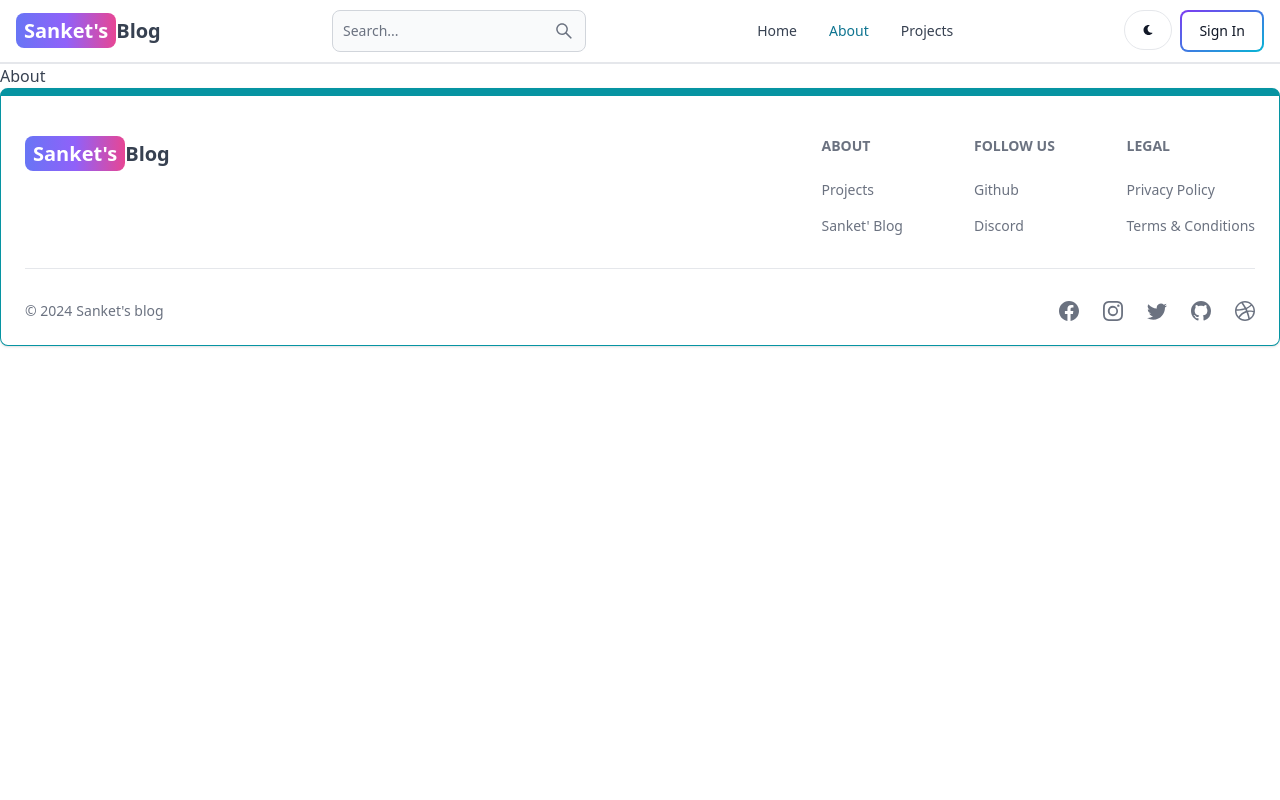
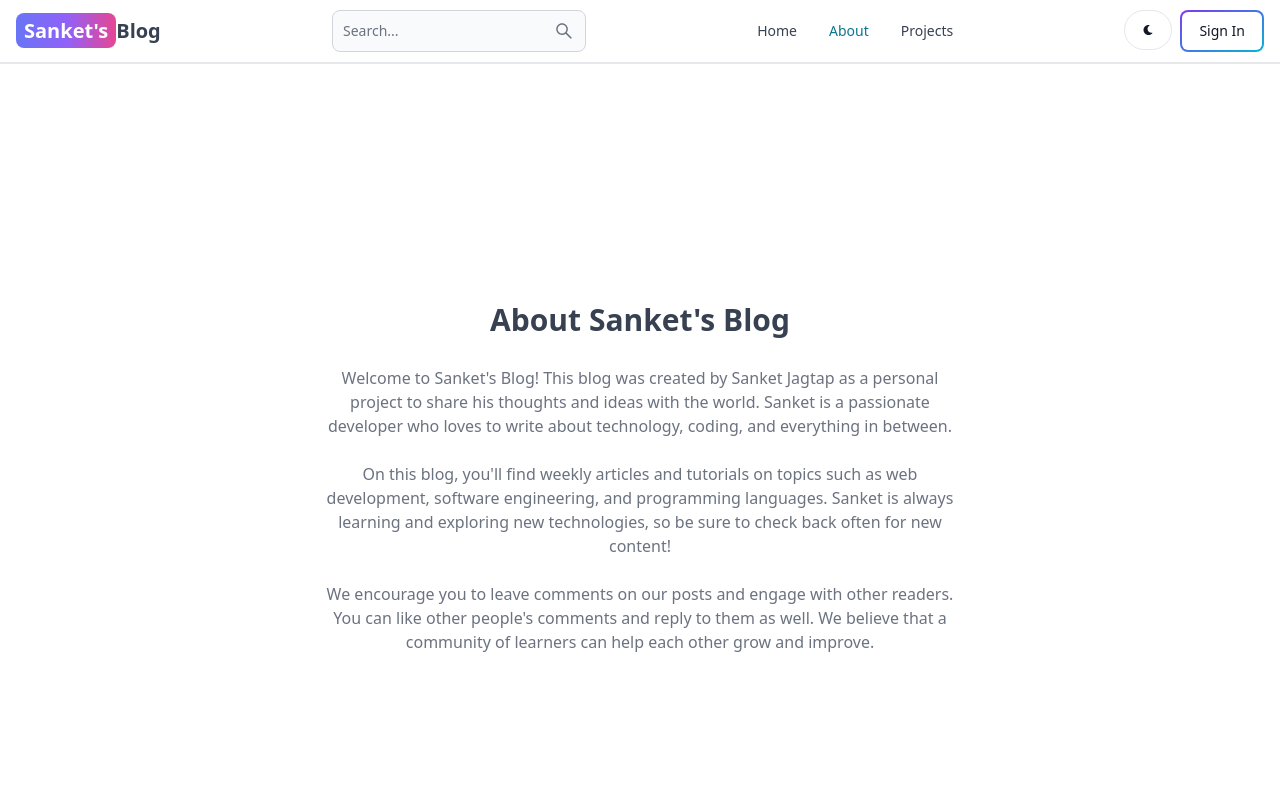
Before and after one commit to SanketJagtap4622/mern-blog, a React (Vite) app in the folder client/: page /about in a window 1280 px wide. Shown: the top 800 px of the page. Built offline with nearby package versions, Linux system fonts and the light colour scheme; no server answers.

Commit message:
complete about and project pages

```diff
--- a/client/src/pages/About.jsx
+++ b/client/src/pages/About.jsx
@@ -1,7 +1,37 @@
 const About = () => {
   return (
-    <div>About</div>
-  )
-}
+    <div className="min-h-screen flex items-center justify-center">
+      <div className="max-w-2xl mx-auto p-3 text-center">
+        <div>
+          <h1 className="text-3xl font font-semibold text-center my-7">
+            About Sanket&apos;s Blog
+          </h1>
+          <div className="text-md text-gray-500 flex flex-col gap-6">
+            <p>
+              Welcome to Sanket&apos;s Blog! This blog was created by Sanket
+              Jagtap as a personal project to share his thoughts and ideas with
+              the world. Sanket is a passionate developer who loves to write
+              about technology, coding, and everything in between.
+            </p>
 
-export default About
+            <p>
+              On this blog, you&apos;ll find weekly articles and tutorials on
+              topics such as web development, software engineering, and
+              programming languages. Sanket is always learning and exploring new
+              technologies, so be sure to check back often for new content!
+            </p>
+
+            <p>
+              We encourage you to leave comments on our posts and engage with
+              other readers. You can like other people&apos;s comments and reply
+              to them as well. We believe that a community of learners can help
+              each other grow and improve.
+            </p>
+          </div>
+        </div>
+      </div>
+    </div>
+  );
+};
+
+export default About;
--- a/client/src/pages/Projects.jsx
+++ b/client/src/pages/Projects.jsx
@@ -1,7 +1,16 @@
 const Projects = () => {
   return (
-    <div>Projects</div>
-  )
-}
+    <div className="min-h-screen max-w-2xl mx-auto flex justify-center items-center flex-col gap-6 p-3">
+      <h1 className="text-3xl font-semibold">Projects</h1>
+      <p className="text-md text-gray-500">Nothing to show yet. Coming Soon...</p>
+      <a
+        href="https://github.com/sanketjagtap4622"
+        className="text-md text-gray-500 hover:underline hover:text-blue-500"
+      >
+        GitHub
+      </a>
+    </div>
+  );
+};
 
-export default Projects
+export default Projects;
```
